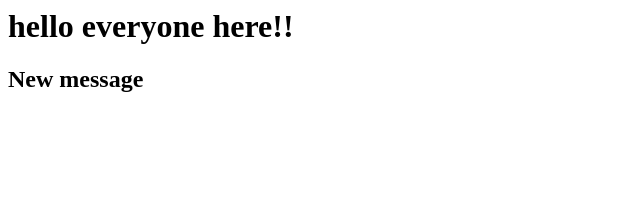
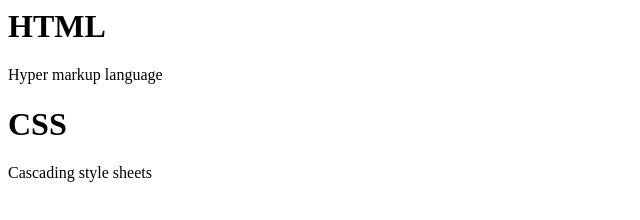
Before and after one commit to lavishraina37-ai/demo-wweb-page, a plain HTML site: page index.html in a window 1280 px wide. Shown: the whole page, without its empty margins (0-640 px from the left). Drawn offline with Linux system fonts and the light colour scheme.

Commit message:
Add new things

```diff
--- a/index.html
+++ b/index.html
@@ -1,2 +1,4 @@
-<h1>hello everyone here!!</h1>
-<h2>New message</h2>
+<h1>HTML</h1>
+<p>Hyper markup language</p>
+<h1>CSS</h1>
+<p>Cascading style sheets</p>
```
